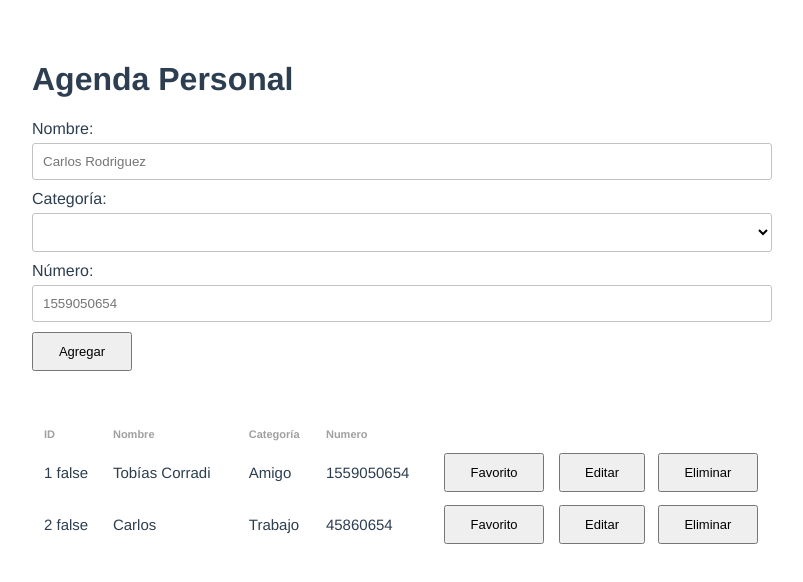
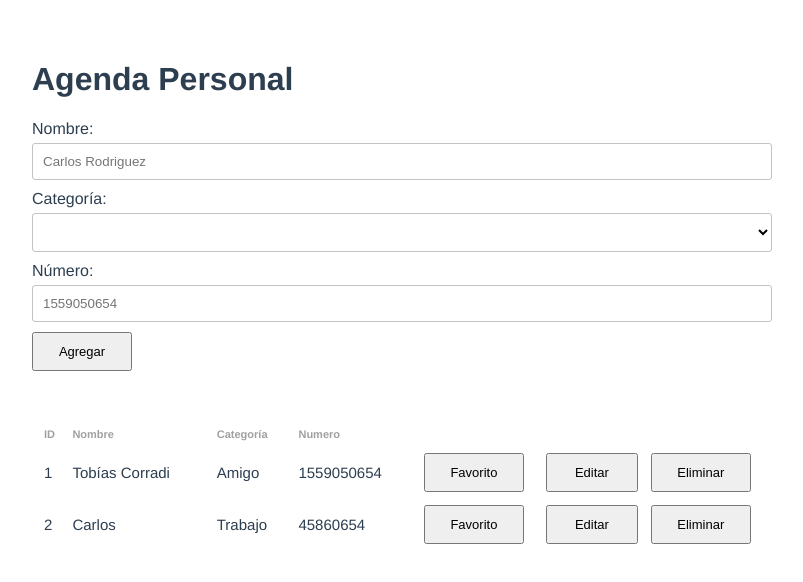
Before and after one commit to tobicorradi/vue-agenda-crud, a Vue app: page / in a window 1280 px wide. Shown: the top 582 px of the page, without its empty margins (238-1041 px from the left). Built offline with nearby package versions, Linux system fonts and the light colour scheme.

Commit message:
Editing Input Fields Added

```diff
--- a/src/App.vue
+++ b/src/App.vue
@@ -6,7 +6,12 @@
       :contacts="contacts"
       :categories="categories"
     />
-    <Table :contacts="contacts" @isEditing="isEditing" @deleteContact="deleteContact" />
+    <Table
+      :categories="categories"
+      :contacts="contacts"
+      @isEditing="isEditing"
+      @deleteContact="deleteContact"
+    />
   </div>
 </template>
 
@@ -77,7 +82,7 @@ export default {
     },
     isEditing(index) {
       this.contacts[index].editing = !this.contacts[index].editing;
-      console.log(this.contacts[index])
+      console.log(this.contacts[index]);
     },
   },
 };
@@ -103,7 +108,6 @@ export default {
   padding: 10px 30px;
   width: 100%;
   cursor: pointer !important;
-
 }
 @media (min-width: 768px) {
   .btn {
--- a/src/components/Table.vue
+++ b/src/components/Table.vue
@@ -15,21 +15,26 @@
       :key="contact.id"
     >
       <td>
-        <span class="form__mobile-label">ID</span
-        ><span v-if="!contact.editing">{{ contact.id }}</span>
-        {{ contact.editing }}
+        <span class="form__mobile-label">ID</span><span>{{ contact.id }}</span>
       </td>
       <td>
         <span class="form__mobile-label">Nombre</span
         ><span v-if="!contact.editing">{{ contact.name }}</span>
+        <input v-else type="text" v-model="contact.name" />
       </td>
       <td>
         <span class="form__mobile-label">Categoría</span
         ><span v-if="!contact.editing">{{ contact.category }}</span>
+        <select v-else name="" id="">
+          <option v-for="category in categories" :key="category.name" value="">
+            {{ category.name }}
+          </option>
+        </select>
       </td>
       <td>
         <span class="form__mobile-label">Número</span
         ><span v-if="!contact.editing">{{ contact.number }}</span>
+        <input v-else type="number" v-model="contact.number" />
       </td>
       <td><button class="btn form__button">Favorito</button></td>
       <td>
@@ -50,6 +55,7 @@ export default {
   name: "Table",
   props: {
     contacts: Object,
+    categories: Object,
   },
   methods: {
     deleteContact(index) {
```
